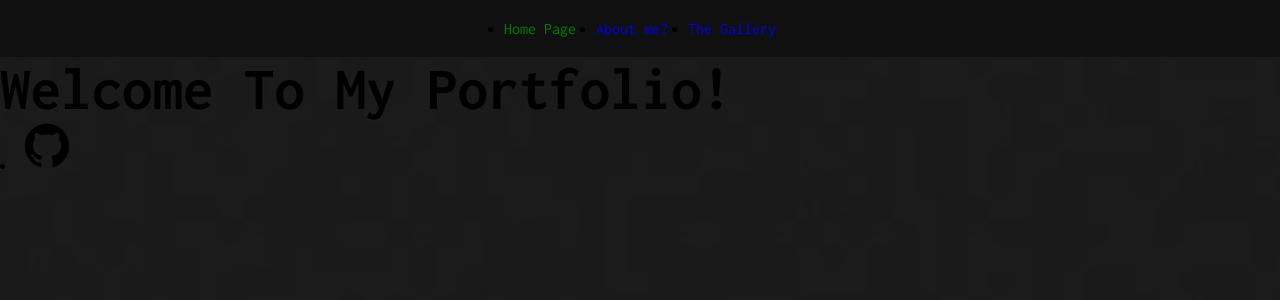
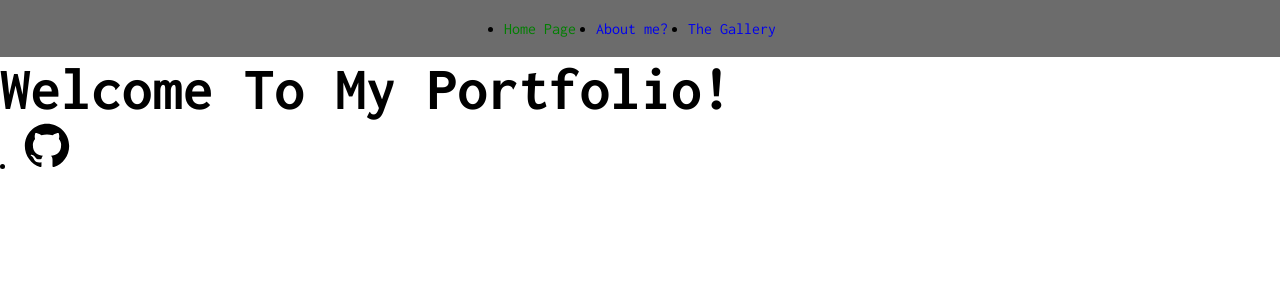
Before and after one commit to BooxStone/BooxStone.github.io, a Jekyll site: the page built from index.html, in a window 1280 px wide. Shown: the top 300 px of the page. Built offline with Jekyll 4.4.1, drawn with Linux system fonts in a browser that asks for light colours.

Commit message:
Update styles.scss

```diff
--- a/assets/css/styles.scss
+++ b/assets/css/styles.scss
@@ -17,7 +17,6 @@ html, body {
 body {
  font-family: 'Inconsolata', monospace;
   font-weight: 400;
-  background-image: url('https://raw.githubusercontent.com/BooxStone/BooxStone.github.io/refs/heads/main/assets/css/images/bkg.jpg');
   background-size: cover;
   background-position: center;
   background-repeat: no-repeat;
```
